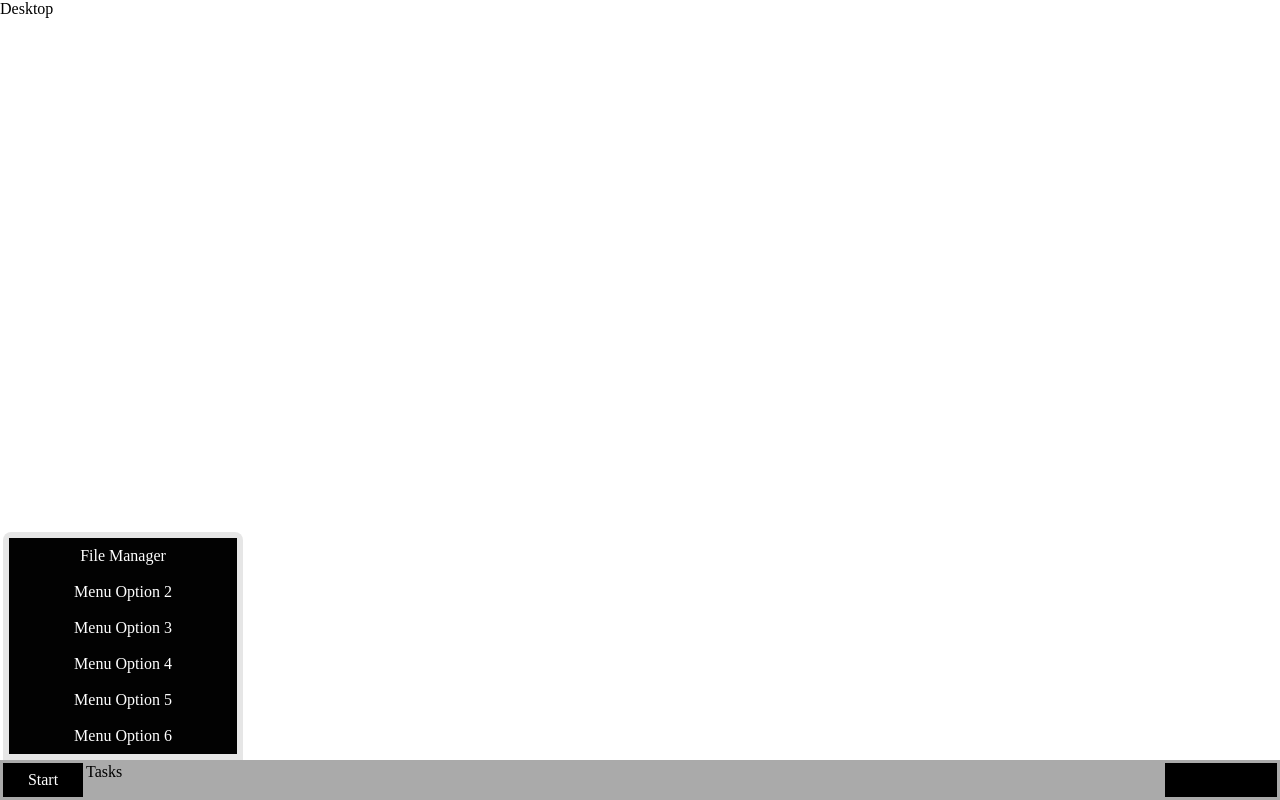
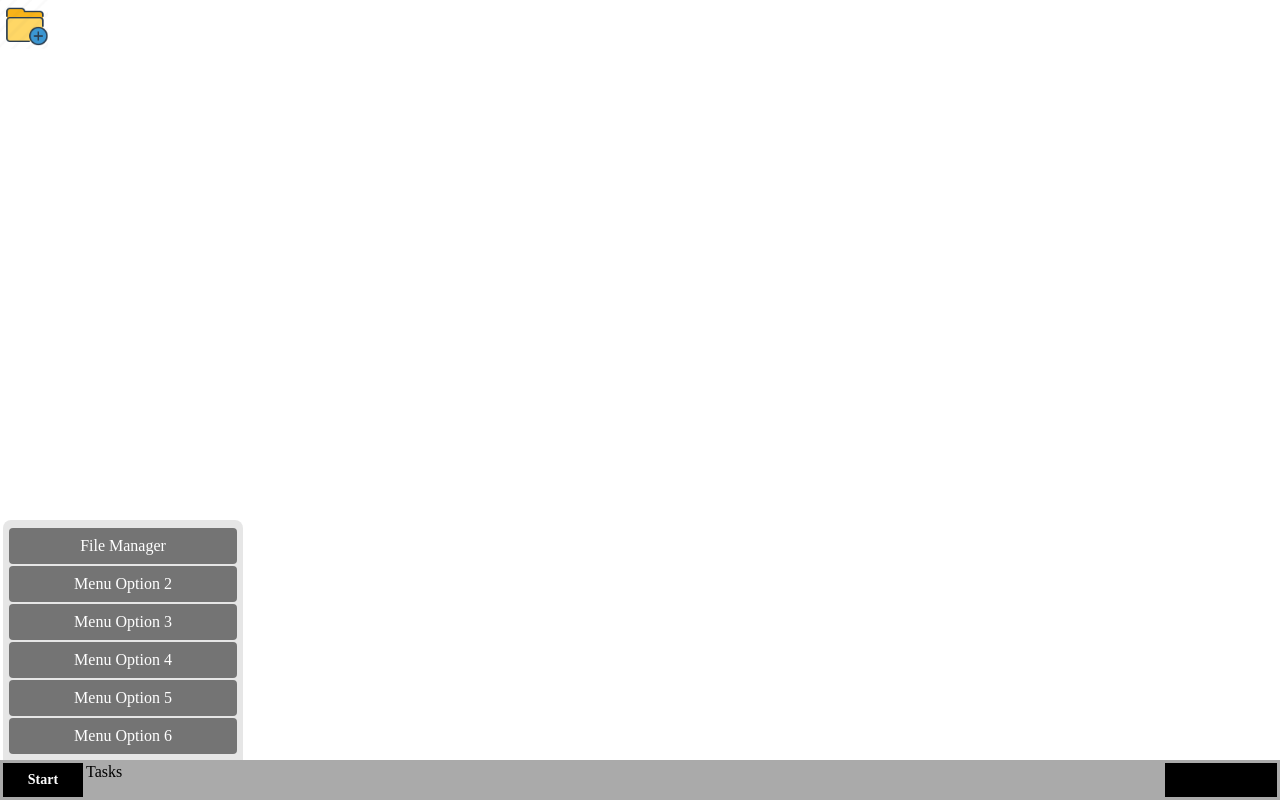
Before and after one commit to b0x3n/JaDe, a website with bundled scripts: page public/index.html in a window 1280 px wide. Both pictures are taken after a click on the element "Start". Built offline with nearby package versions, Linux system fonts and the light colour scheme; files whose address does not match are found by name; a web font is replaced by a local one.

Commit message:
More fixes, got desktop icon working

```diff
--- a/defaults/DefaultTheme.js
+++ b/defaults/DefaultTheme.js
@@ -16,7 +16,7 @@
                     'background-color': 'none',
                     'color': '#1AFA6A'
                 },
-                'background-color': 'rgba(0, 0, 0, 0.25)'
+                'background-color': 'rgba(0, 0, 0, 0.5)'
             },
             'start_menu': {
                 'background-color': 'rgba(0, 0, 0, 0.05)'
--- a/public/css/desktop.css
+++ b/public/css/desktop.css
@@ -14,6 +14,21 @@
         background-size: cover;
         background-repeat: no-repeat;
     }
+
+        .desktop_icon {
+            position: relative;
+            float: left;
+            width: 48px;
+            height: 49px;
+            background-size: cover;
+            background-repeat: no-repeat;
+            cursor: pointer;
+        }
+
+            #icon_filemanager {
+                background-image: url(/images/icons/folder.webp);
+            }
+
 
         .window {
             position: absolute;
--- a/public/css/menu.css
+++ b/public/css/menu.css
@@ -31,8 +31,14 @@
             justify-content: center;
             width: auto;
             height: 36px;
-            border: solid 1px #000;
             color: #FFF;
-            background-color: rgba(0, 0, 0, 2.5);
+            background-color: rgba(0, 0, 0, 0.5);
             cursor: pointer;
+            margin-top: 2px;
+            border-radius: 4px;
         }
+
+
+    .menu_option:hover {
+        color: #1AFA6A;
+    }
--- a/public/css/taskbar.css
+++ b/public/css/taskbar.css
@@ -34,9 +34,16 @@
             align-items: center;
             justify-content: center;
             color: #FFF;
+            font-size: 14px;
+            font-weight: bold;
             background-color: #000;
             cursor: pointer;
         }
+
+            .start:hover {
+                color: #1AFA6A;
+            }
+
 
         .tasks {
             width: 100%;
--- a/public/index.html
+++ b/public/index.html
@@ -20,7 +20,12 @@
         <div id="outer">
             <div id="inner">
                 <div id="desktop">
-                    Desktop
+                    <div
+                        id="icon_filemanager"
+                        class="desktop_icon"
+                    >
+                        &nbsp;
+                    </div>
                 </div>
                 <div id="start_menu" class="menu">
                 </div>
--- a/public/js/App.js
+++ b/public/js/App.js
@@ -36,6 +36,13 @@
                 __theme = Theme();
                 __clock = Clock();
                 __menu = Menu();
+
+                $('.desktop_icon').draggable();
+
+                $(`.desktop_icon`).on('dblclick', function() {
+                    let __id = $(this).attr('id').replace('icon_', '');
+                    $(`#menu_option_${__id}`).trigger('click');
+                });
             });
 
         };
--- a/public/js/core/Menu.js
+++ b/public/js/core/Menu.js
@@ -121,6 +121,12 @@
             __buildMenuLinks();
             __initialiseMouseEvents();
 
+            $('body:not(._start)').on('click', () => {
+                if (__menuState !== MENU_STATE_ENABLED)
+                    return;
+                __hideMenu();
+            })
+
         };
 
 
```
Also changed, not shown: public/images/icons/filemanager.png (added), public/images/icons/folder.webp (added).
